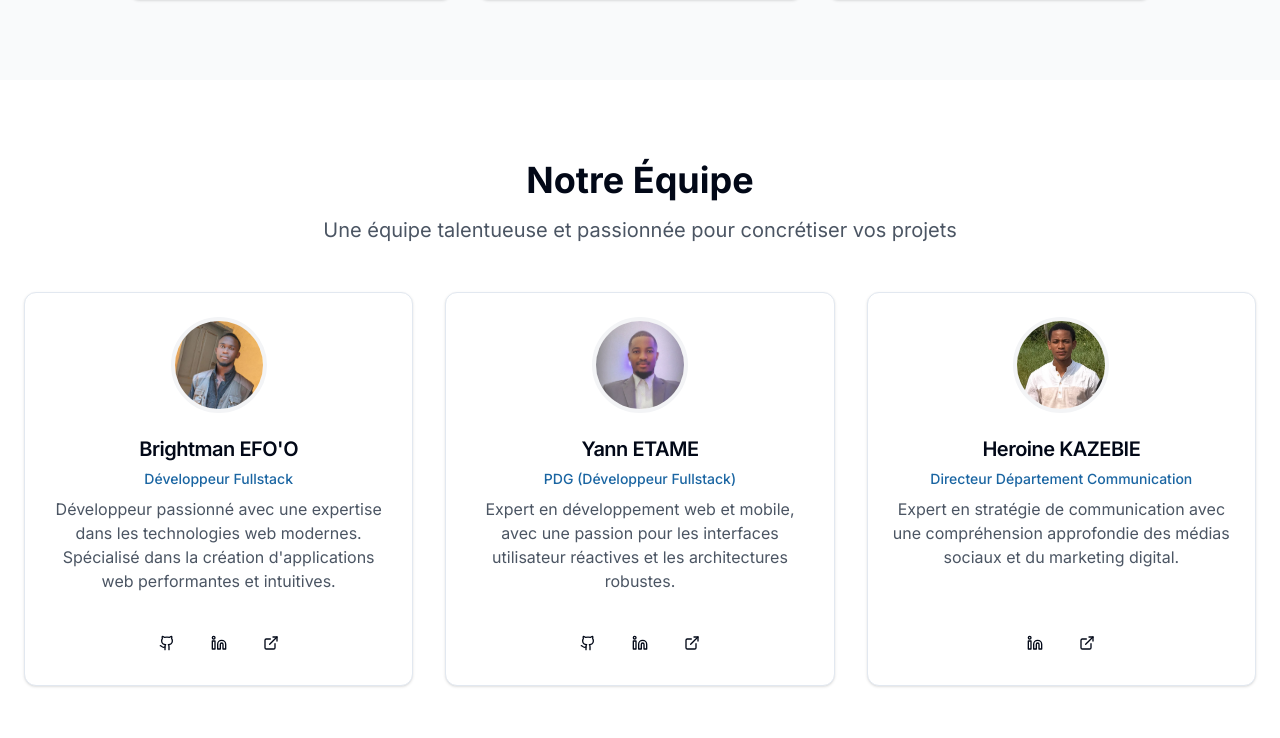
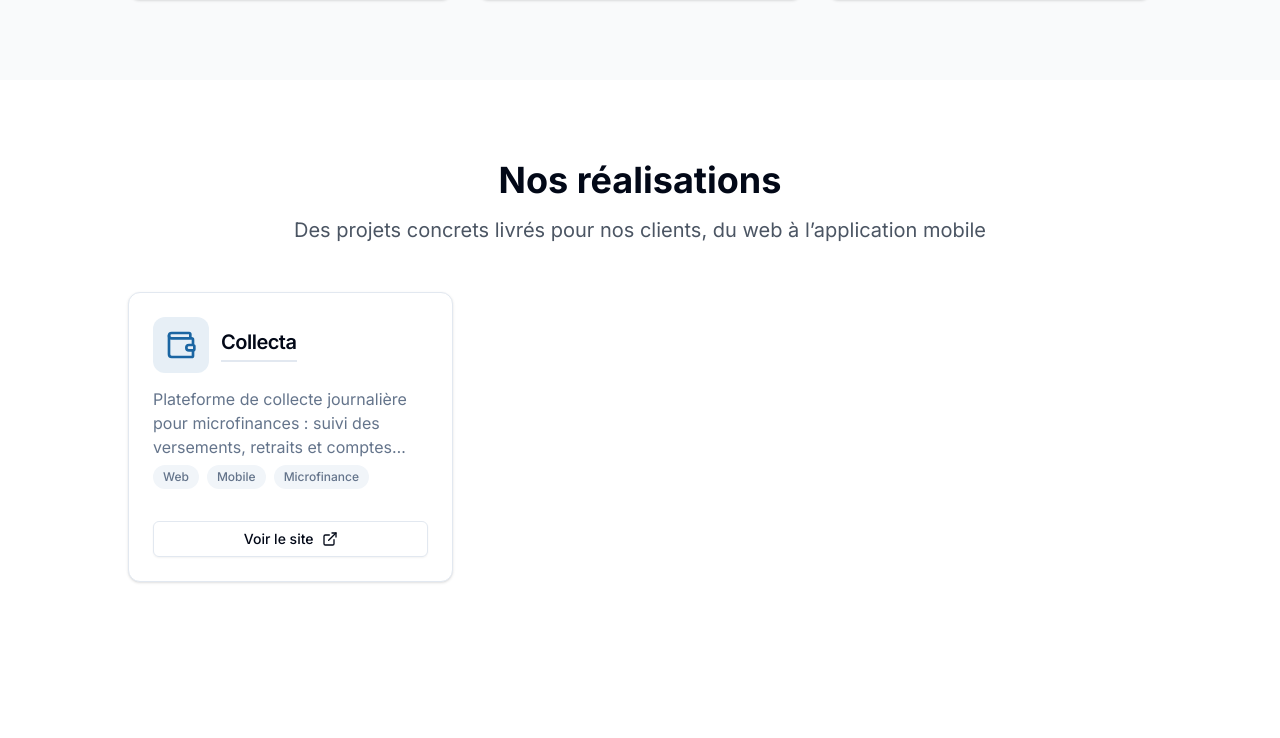
Before and after one commit to papsrowan/scriptify_website, a Next.js app: page / in a window 1280 px wide. Shown: the part 1760-2498 px from the top of the page. Built offline with nearby package versions, Linux system fonts and the light colour scheme.

Commit message:
Implement "Réalisations" section: add new component and update Navbar and Footer for navigation.

```diff
--- a/src/app/page.tsx
+++ b/src/app/page.tsx
@@ -1,6 +1,7 @@
 import Navbar from "@/components/Navbar";
 import HeroSection from "@/components/HeroSection";
 import ServicesSection from "@/components/ServicesSection";
+import RealisationsSection from "@/components/RealisationsSection";
 import TeamSection from "@/components/TeamSection";
 import ContactSection from "@/components/ContactSection";
 import Footer from "@/components/Footer";
@@ -14,6 +15,7 @@ export default function Home() {
       </Suspense>
       <HeroSection />
       <ServicesSection />
+      <RealisationsSection />
       <TeamSection />
       <ContactSection />
       <Footer />
--- a/src/components/Footer.tsx
+++ b/src/components/Footer.tsx
@@ -90,6 +90,14 @@ export default function Footer() {
                   className="text-gray-600 dark:text-gray-400 hover:text-brand-blue dark:hover:text-brand-green"
                 >
                   Nos Services
+                </a>
+              </li>
+              <li>
+                <a
+                  href="#realisations"
+                  className="text-gray-600 dark:text-gray-400 hover:text-brand-blue dark:hover:text-brand-green"
+                >
+                  Nos réalisations
                 </a>
               </li>
               <li>
--- a/src/components/Navbar.tsx
+++ b/src/components/Navbar.tsx
@@ -12,6 +12,7 @@ import { motion } from "framer-motion";
 
 const navLinks = [
   { href: "#services", label: "Services" },
+  { href: "#realisations", label: "Réalisations" },
   { href: "#team", label: "Équipe" },
   { href: "#pricing", label: "Tarifs" },
   { href: "#contact", label: "Contact" },
--- /dev/null
+++ b/src/components/RealisationsSection.tsx
@@ -0,0 +1,148 @@
+"use client";
+
+import { useInView } from "react-intersection-observer";
+import { motion } from "framer-motion";
+import {
+  Card,
+  CardContent,
+  CardDescription,
+  CardFooter,
+  CardHeader,
+  CardTitle,
+} from "./ui/card";
+import { Button } from "./ui/button";
+import { ExternalLink, Wallet } from "lucide-react";
+
+type Realisation = {
+  id: string;
+  title: string;
+  description: string;
+  url: string;
+  icon: React.ReactNode;
+  tags?: string[];
+};
+
+const realisations: Realisation[] = [
+  {
+    id: "collecta",
+    title: "Collecta",
+    description:
+      "Plateforme de collecte journalière pour microfinances : suivi des versements, retraits et comptes clients, tableaux de bord en temps réel et application mobile pour les agents sur le terrain.",
+    url: "https://collecta.finance/",
+    icon: <Wallet className="h-8 w-8" />,
+    tags: ["Web", "Mobile", "Microfinance"],
+  },
+];
+
+export default function RealisationsSection() {
+  const { ref, inView } = useInView({
+    threshold: 0.1,
+    triggerOnce: true,
+  });
+
+  const containerVariants = {
+    hidden: { opacity: 0 },
+    visible: {
+      opacity: 1,
+      transition: {
+        staggerChildren: 0.15,
+      },
+    },
+  };
+
+  const itemVariants = {
+    hidden: { y: 24, opacity: 0 },
+    visible: {
+      y: 0,
+      opacity: 1,
+      transition: {
+        duration: 0.5,
+      },
+    },
+  };
+
+  return (
+    <section id="realisations" className="py-20 bg-white dark:bg-gray-950">
+      <div className="container mx-auto px-4 sm:px-6">
+        <motion.div
+          ref={ref}
+          variants={containerVariants}
+          initial="hidden"
+          animate={inView ? "visible" : "hidden"}
+          className="text-center mb-12"
+        >
+          <motion.h2
+            variants={itemVariants}
+            className="text-3xl md:text-4xl font-bold mb-4"
+          >
+            Nos réalisations
+          </motion.h2>
+          <motion.p
+            variants={itemVariants}
+            className="text-xl text-gray-600 dark:text-gray-400 max-w-3xl mx-auto"
+          >
+            Des projets concrets livrés pour nos clients, du web à l’application
+            mobile
+          </motion.p>
+        </motion.div>
+
+        <motion.div
+          variants={containerVariants}
+          initial="hidden"
+          animate={inView ? "visible" : "hidden"}
+          className="grid grid-cols-1 md:grid-cols-2 lg:grid-cols-3 gap-6 max-w-5xl mx-auto"
+        >
+          {realisations.map((realisation) => (
+            <motion.div key={realisation.id} variants={itemVariants}>
+              <Card className="h-full flex flex-col hover:shadow-lg transition-shadow duration-300 overflow-hidden group">
+                <CardHeader className="pb-2">
+                  <div className="flex items-center gap-3 mb-2">
+                    <span className="flex items-center justify-center w-14 h-14 rounded-xl bg-primary/10 text-primary dark:bg-brand-green/20 dark:text-brand-green">
+                      {realisation.icon}
+                    </span>
+                    <CardTitle className="text-xl border-border border-b-2 pb-1 w-fit">
+                      {realisation.title}
+                    </CardTitle>
+                  </div>
+                  <CardDescription className="text-base mt-1 line-clamp-3">
+                    {realisation.description}
+                  </CardDescription>
+                  {realisation.tags && realisation.tags.length > 0 && (
+                    <div className="flex flex-wrap gap-2 mt-3">
+                      {realisation.tags.map((tag) => (
+                        <span
+                          key={tag}
+                          className="text-xs font-medium px-2.5 py-1 rounded-full bg-muted text-muted-foreground"
+                        >
+                          {tag}
+                        </span>
+                      ))}
+                    </div>
+                  )}
+                </CardHeader>
+                <CardContent className="flex-grow" />
+                <CardFooter className="pt-0">
+                  <Button
+                    asChild
+                    variant="outline"
+                    className="w-full group-hover:bg-primary/5 group-hover:border-primary/30 dark:group-hover:border-brand-green/30"
+                  >
+                    <a
+                      href={realisation.url}
+                      target="_blank"
+                      rel="noopener noreferrer"
+                      className="flex items-center justify-center gap-2"
+                    >
+                      Voir le site
+                      <ExternalLink className="h-4 w-4" />
+                    </a>
+                  </Button>
+                </CardFooter>
+              </Card>
+            </motion.div>
+          ))}
+        </motion.div>
+      </div>
+    </section>
+  );
+}
```
Also changed, not shown: 1 other file (tests, documents, lock files or other folders).
